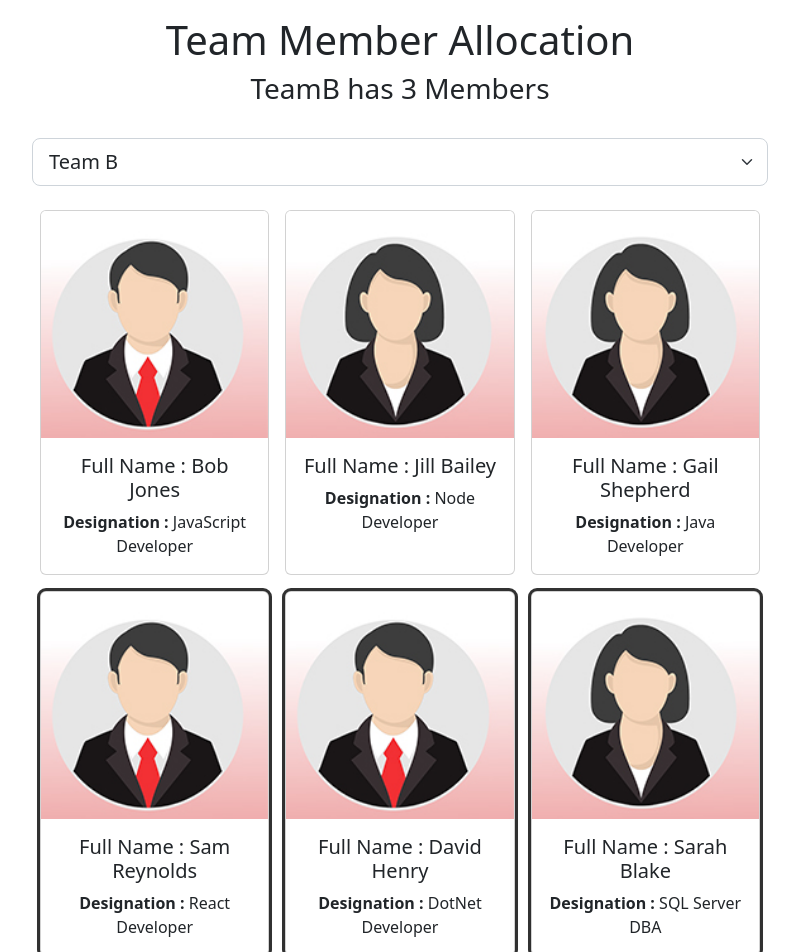
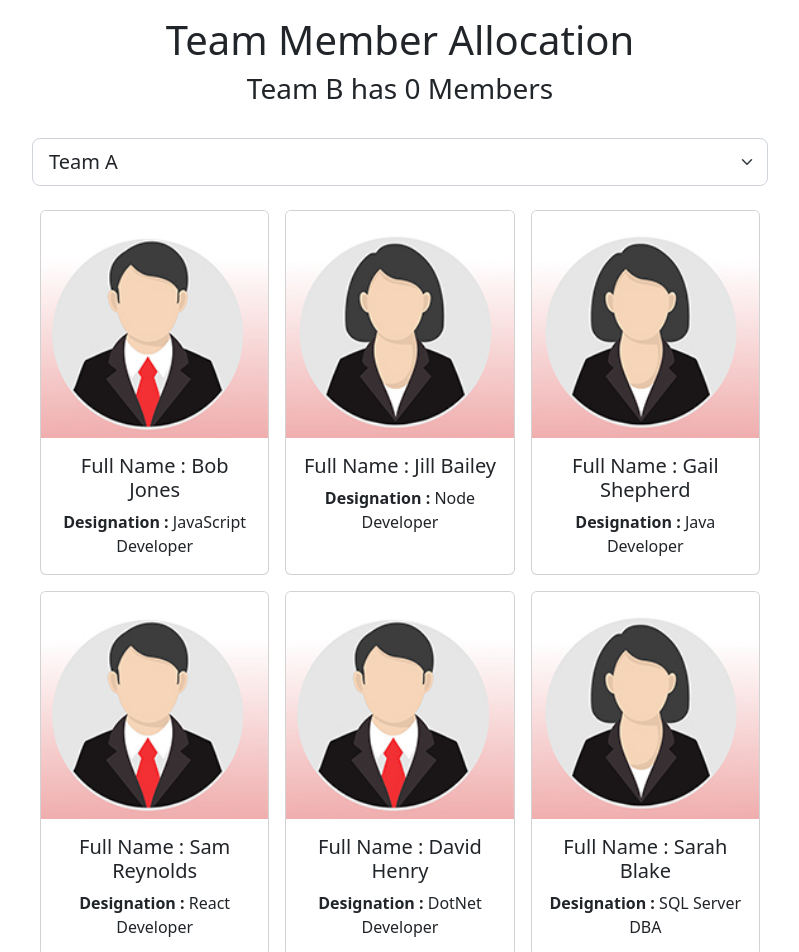
Before and after one commit to EliottDevCode/team-allocation-react, a React (Create React App) app: page / in a window 1280 px wide. Shown: the top 952 px of the page, without its empty margins (240-1039 px from the left). Built offline with nearby package versions, Linux system fonts and the light colour scheme.

Commit message:
localStorage and the useEffect Hook

```diff
--- a/src/App.js
+++ b/src/App.js
@@ -3,13 +3,15 @@
 import Header from  './Header';
 import Employees from  './Employees';
 import Footer from  './Footer';
-import {useState} from "react";
+import {useState, useEffect} from "react";
 
 function App() {
 
-    const [selectedTeam, setTeam] = useState("TeamB");
+    const [selectedTeam, setTeam] = useState(JSON.parse(localStorage.getItem('selectedTeam')) || "Team B");
 
-    const [employees, setEmployees] = useState(JSON.parse(localStorage.getItem('employeeList')) || [{
+    const [employees, setEmployees] = useState(JSON.parse(localStorage.getItem('employeeList')) || [
+        {
+
         id: 1,
         fullName: "Bob Jones",
         designation: "JavaScript Developer",
@@ -94,6 +96,14 @@
             teamName: "TeamD"
         }]);
 
+    useEffect(() => {
+        localStorage.setItem('employeeList', JSON.stringify(employees));
+    }, [employees]);
+
+    useEffect(() => {
+        localStorage.setItem('selectedTeam', JSON.stringify(selectedTeam));
+    }, [selectedTeam]);
+
     function handleTeamSelectionChange(event) {
         setTeam(event.target.value);
     }
--- a/src/Employees.js
+++ b/src/Employees.js
@@ -20,7 +20,7 @@
                     <div className="card-collection">
                     {
                         employees.map((employee) => (
-                            <div id={employee.id} className={(employee.teamName === selectedTeam ? 'card m-2 standout': 'card m-2')} style={{cursor: "pointer"}} onClick={handleEmployeeCardClick}>
+                            <div key={employee.id} id={employee.id} className={(employee.teamName === selectedTeam ? 'card m-2 standout': 'card m-2')} style={{cursor: "pointer"}} onClick={handleEmployeeCardClick}>
 
                                 {(employee.gender === 'male')? <img src={maleProfile} alt="employee profile male" className="card-img-top"/>
                                                                 :<img src={femaleProfile} alt="employee profile female" className="card-img-top"/>}
```
